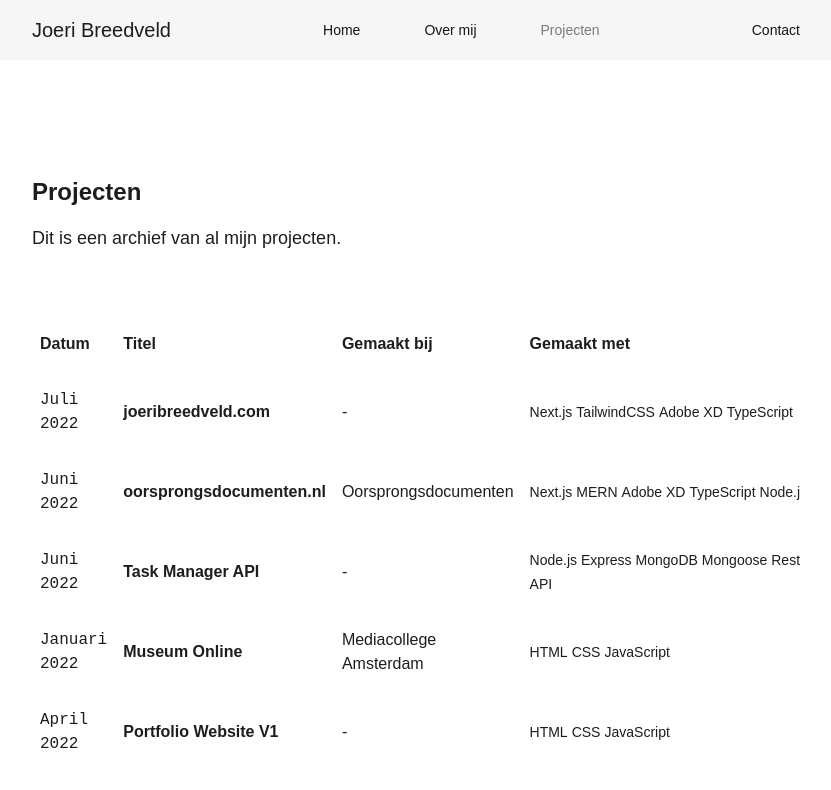
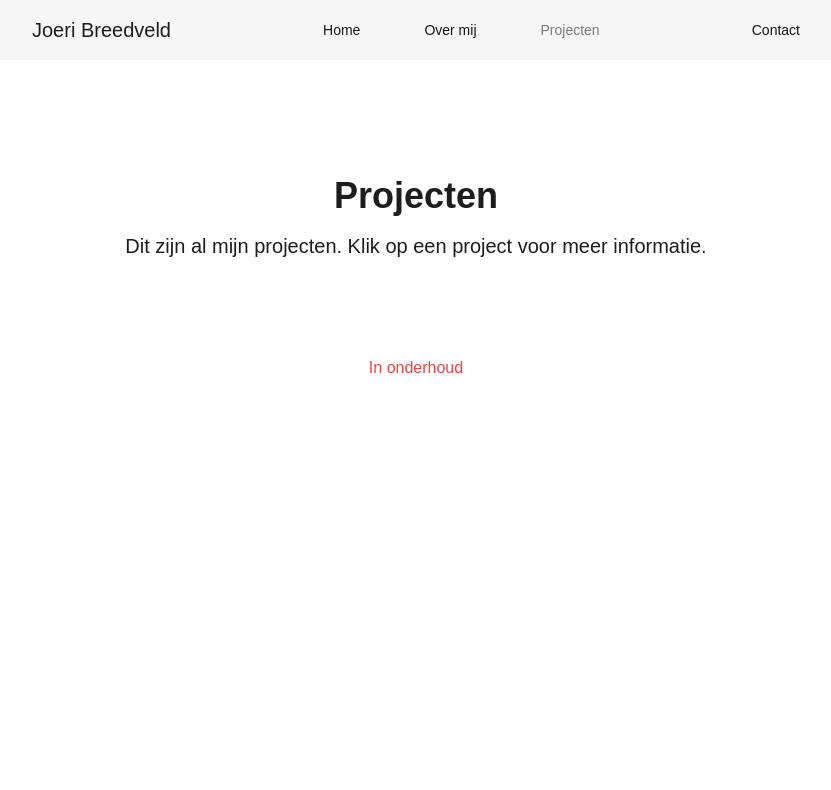
Before and after one commit to joeribreedveld/portfolio-website-v4, a Next.js app: page /projects in a window 1280 px wide. Shown: the top 790 px of the page, without its empty margins (224-1055 px from the left). Built offline with nearby package versions, Linux system fonts and the light colour scheme.

Commit message:
feat(projects): remove old projects archieve because it doesnt look good

```diff
--- a/pages/projects/index.tsx
+++ b/pages/projects/index.tsx
@@ -7,69 +7,11 @@ import { useRouter } from "next/router"
 
 // Functions
 const Projects: NextPage = () => {
-	const router = useRouter()
-
-	const projectsList = projects.map((project) => {
-		const skillList = project.skills.map((skill) => {
-			return (
-				<span key={skill} className='text-sm pr-1'>
-					{skill}
-				</span>
-			)
-		})
-
-		return (
-			<tr
-				key={project.id}
-				className='hover:bg-gray-50'
-				onClick={() => {
-					router.push("/projects/" + project.id)
-				}}
-			>
-				<td className='py-4 px-2 rounded-l-lg text-secondary font-mono'>{project.date}</td>
-				<td className='py-4 px-2 font-bold'>{project.title}</td>
-				<td className='py-4 px-2 text-gray-600 hidden md:table-cell'>{project.madeat}</td>
-				<td className='py-4 px-2 text-gray-600 hidden xl:table-cell'>{skillList}</td>
-				<td className='py-4 px-2 pr-0'>
-					{project.live ? (
-						<a href={project.live} target='_blank' rel='noreferrer'>
-							<FiExternalLink size={24} className='text-gray-600' />
-						</a>
-					) : (
-						""
-					)}
-				</td>
-				<td className='py-4 pl-0 px-2 rounded-r-lg'>
-					{project.github ? (
-						<a href={project.github} target='_blank' rel='noreferrer'>
-							<FiGithub size={24} className='text-gray-600' />
-						</a>
-					) : (
-						""
-					)}
-				</td>
-			</tr>
-		)
-	})
-
 	return (
-		<div className='page-padding-x page-padding-y'>
-			<h2 className='text-2xl font-bold pb-4 text-primary'>Projecten</h2>
-			<p className='pb-16 text-secondary text-lg'>Dit is een archief van al mijn projecten.</p>
-			<div className='overflow-auto'>
-				<table className='table text-left w-full border-collapse overflow-auto text-sm md:text-base'>
-					<thead className='text-gray-600 font-bold'>
-						<tr>
-							<th className='py-4 px-2'>Datum</th>
-							<th className='py-4 px-2'>Titel</th>
-							<th className='py-4 px-2 hidden md:table-cell'>Gemaakt bij</th>
-							<th className='py-4 px-2 hidden xl:table-cell'>Gemaakt met</th>
-							<th className='py-4 px-2'>Link</th>
-						</tr>
-					</thead>
-					<tbody>{projectsList}</tbody>
-				</table>
-			</div>
+		<div className='page-padding-x page-padding-y text-center'>
+			<h2 className='text-4xl font-bold pb-4 text-primary'>Projecten</h2>
+			<p className='mb-24 text-secondary text-xl'>Dit zijn al mijn projecten. Klik op een project voor meer informatie.</p>
+			<p className='text-red-500'>In onderhoud</p>
 		</div>
 	)
 }
```
